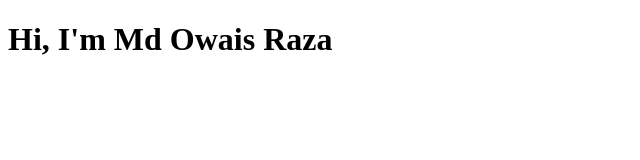
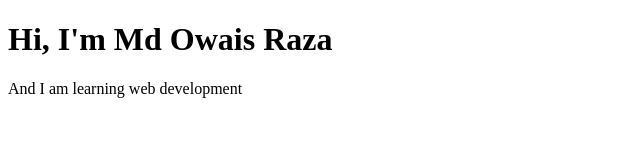
Before and after one commit to 0xOwais/personal-website, a plain HTML site: page index.html in a window 1280 px wide. Shown: the whole page, without its empty margins (0-640 px from the left). Drawn offline with Linux system fonts and the light colour scheme.

Commit message:
update index.html

```diff
--- a/index.html
+++ b/index.html
@@ -8,5 +8,6 @@
 </head>
 <body>
     <h1>Hi, I'm Md Owais Raza</h1>
+    <p>And I am learning web development</p>
 </body>
 </html>
```
